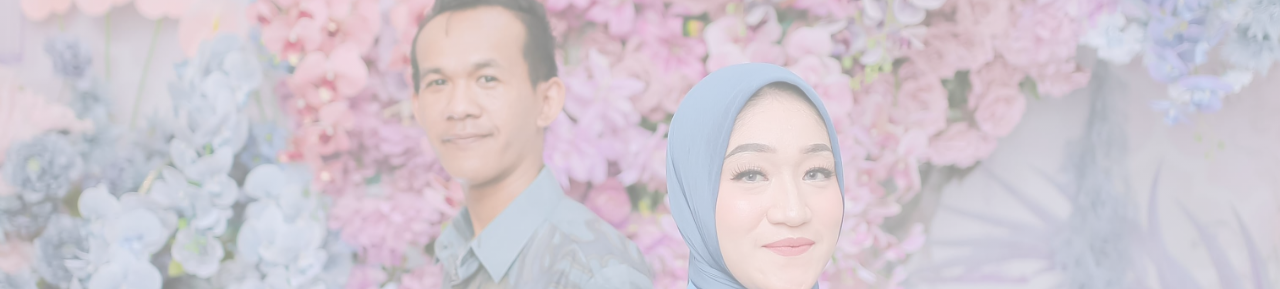
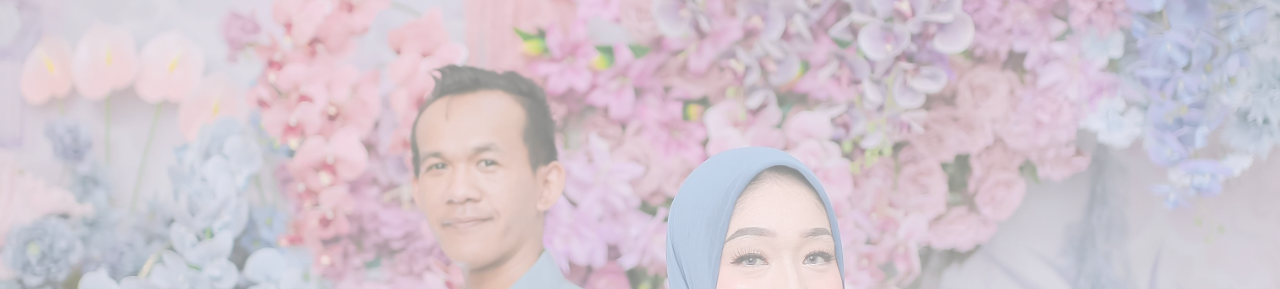
Before and after one commit to nabilah24/mine, a plain HTML site: page undangan.html in a window 1280 px wide. Shown: the part 166-455 px from the top of the page. Drawn offline with nearby package versions, Linux system fonts and the light colour scheme; a web font is replaced by a local one.

Commit message:
fifth commit

```diff
--- a/style.css
+++ b/style.css
@@ -42,7 +42,7 @@ body {
 .hero {
   background: linear-gradient(#ffffff88 0%, #ffffff88 100%),
     /* Transparan lebih tipis */
-    url('./assets/images/foto1.jpg') center center no-repeat;
+    url('./assets/images/foto-bg.jpg') center center no-repeat;
   background-size: cover;
   min-height: 100vh;
   display: flex;
```
Also changed, not shown: assets/images/foto-bg.jpg (added), assets/images/foto1.jpg (deleted).
